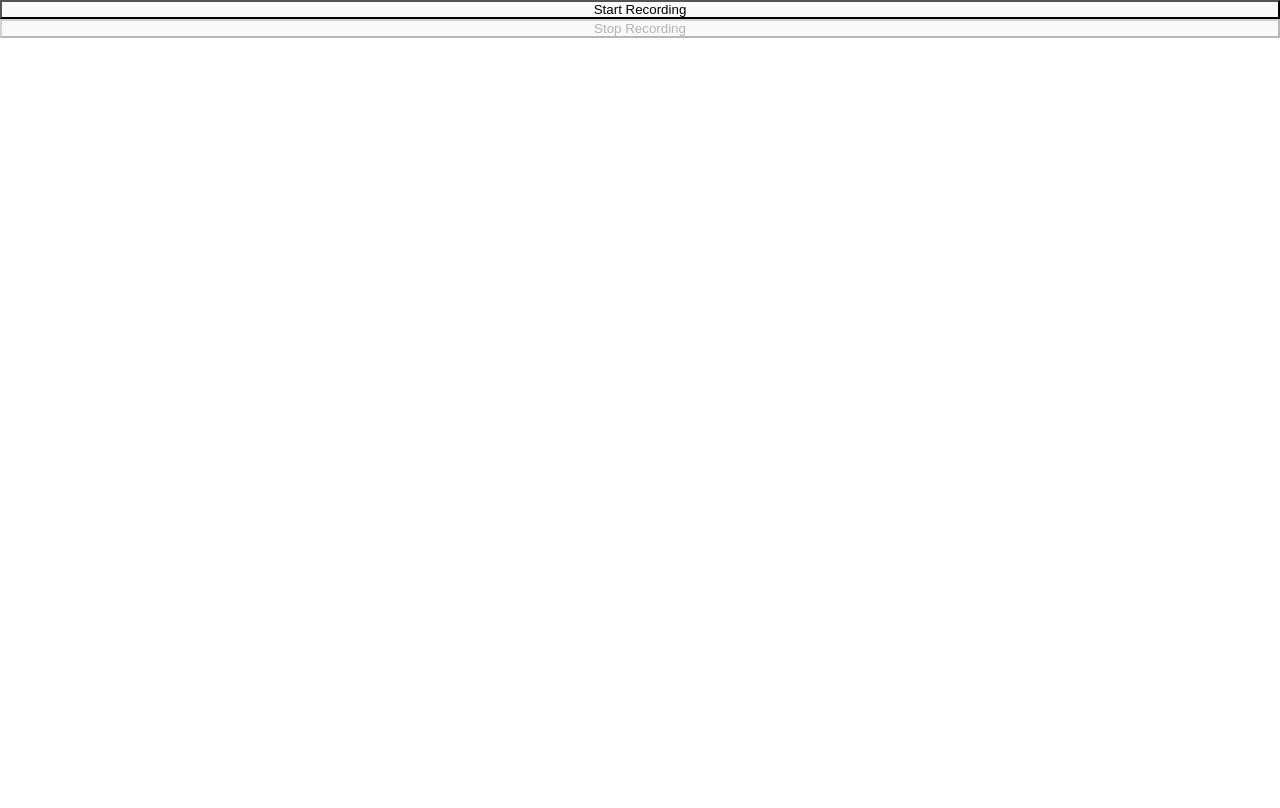
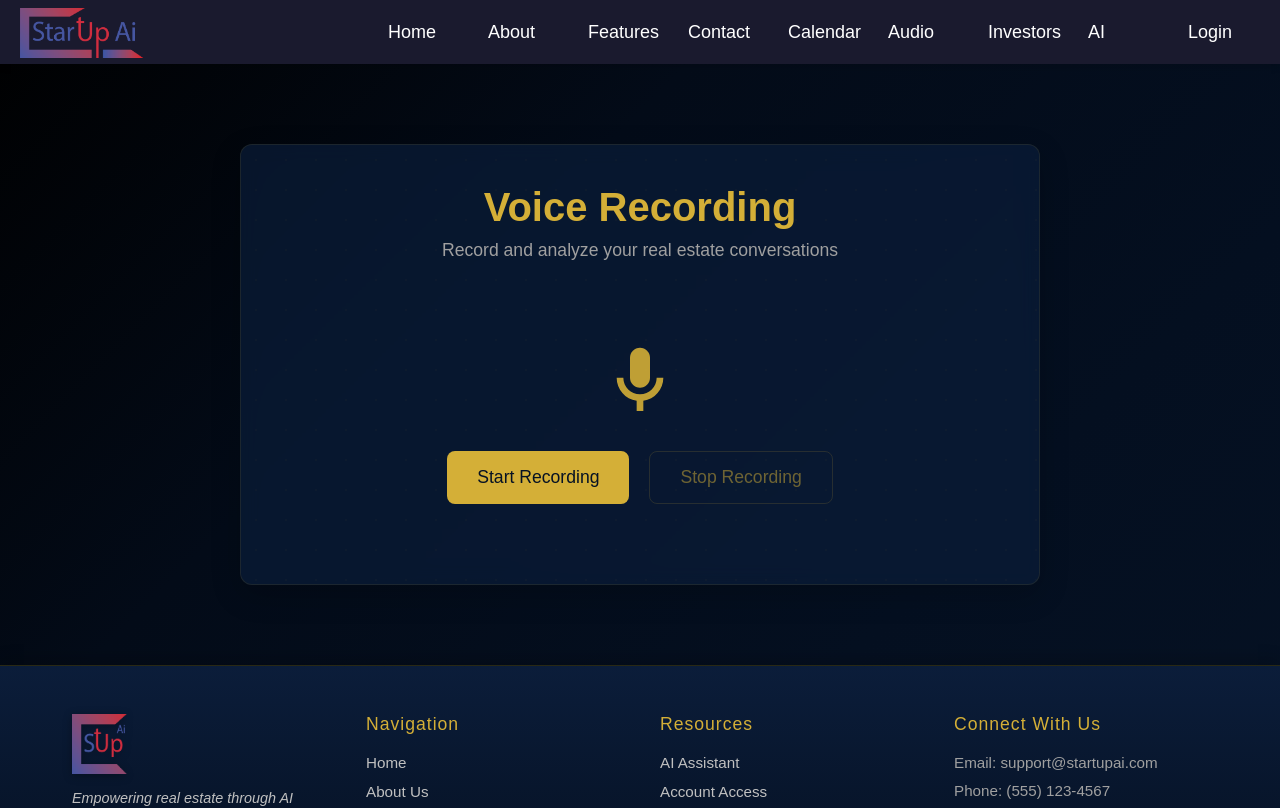
Before and after one commit to Mokshjain131/Bulba, a React (Vite) app in the folder Frontend/: page /audio in a window 1280 px wide. Shown: the top 808 px of the page. Built offline with nearby package versions, Linux system fonts and the light colour scheme.

Commit message:
audio jsx css

```diff
--- a/Frontend/src/pages/audio.jsx
+++ b/Frontend/src/pages/audio.jsx
@@ -1,7 +1,9 @@
 import React, { useState, useRef } from 'react';
-//import axios from 'axios';
+import Navbar from "../components/navbar";
+import Footer from "../components/footer";
+import "../styles/audio.css";
 
-function VirtualCallRecorder() {
+const VirtualCallRecorder = () => {
   const [isRecording, setIsRecording] = useState(false);
   const mediaRecorder = useRef(null);
   const audioChunks = useRef([]);
@@ -21,15 +23,13 @@ function VirtualCallRecorder() {
         const audioBlob = new Blob(audioChunks.current, { type: 'audio/webm' });
         audioChunks.current = []; // Clear chunks
 
-        // Create FormData object
         const formData = new FormData();
         formData.append('file', audioBlob, 'audio.webm');
 
         try {
           const response = await fetch('http://localhost:8000/upload-audio', {
             method: 'POST',
-            body: formData, // Send as FormData instead of binary
-            // Remove the Content-Type header - it will be set automatically with boundary
+            body: formData,
           });
 
           if (response.ok) {
@@ -56,16 +56,51 @@ function VirtualCallRecorder() {
     }
   };
 
+  // Microphone icon SVG
+  const MicrophoneIcon = () => (
+    <svg className="recorder-icon" viewBox="0 0 24 24" fill="none" xmlns="http://www.w3.org/2000/svg">
+      <path d="M12 14c1.66 0 3-1.34 3-3V5c0-1.66-1.34-3-3-3S9 3.34 9 5v6c0 1.66 1.34 3 3 3z" fill="currentColor"/>
+      <path d="M17 11c0 2.76-2.24 5-5 5s-5-2.24-5-5H5c0 3.53 2.61 6.43 6 6.92V21h2v-3.08c3.39-.49 6-3.39 6-6.92h-2z" fill="currentColor"/>
+    </svg>
+  );
+
   return (
-    <div>
-      <button onClick={startRecording} disabled={isRecording}>
-        Start Recording
-      </button>
-      <button onClick={stopRecording} disabled={!isRecording}>
-        Stop Recording
-      </button>
+    <div className="audio-page">
+      <Navbar />
+
+      <div className="audio-container">
+        <div className="audio-header">
+          <h1>Voice Recording</h1>
+          <p>Record and analyze your real estate conversations</p>
+        </div>
+
+        <div className="recorder-section">
+          <div className="recorder-wrapper">
+            <MicrophoneIcon />
+            <div className="recorder-buttons">
+              <button
+                onClick={startRecording}
+                disabled={isRecording}
+                className={`record-button ${isRecording ? 'disabled' : ''}`}
+              >
+                Start Recording
+              </button>
+              <button
+                onClick={stopRecording}
+                disabled={!isRecording}
+                className={`stop-button ${!isRecording ? 'disabled' : ''}`}
+              >
+                Stop Recording
+              </button>
+            </div>
+            {isRecording && <div className="recording-indicator">Recording in progress...</div>}
+          </div>
+        </div>
+      </div>
+
+      <Footer />
     </div>
   );
-}
+};
 
 export default VirtualCallRecorder;
--- /dev/null
+++ b/Frontend/src/styles/audio.css
@@ -0,0 +1,179 @@
+/* Audio Page Styling */
+.audio-page {
+  background: linear-gradient(135deg, #000000, #030b18, #040f20, #061224);
+  min-height: 100vh;
+  display: flex;
+  flex-direction: column;
+  color: white;
+}
+
+.audio-container {
+  max-width: 800px;
+  width: 90%;
+  margin: 80px auto;
+  padding: 40px;
+  background: rgba(11, 29, 58, 0.7);
+  backdrop-filter: blur(10px);
+  border-radius: 12px;
+  box-shadow: 0 10px 30px rgba(0, 0, 0, 0.2);
+  border: 1px solid rgba(212, 175, 55, 0.1);
+  position: relative;
+  flex: 1;
+}
+
+.audio-container::before {
+  content: '';
+  position: absolute;
+  top: 0;
+  left: 0;
+  width: 100%;
+  height: 100%;
+  background-image: radial-gradient(rgba(212, 175, 55, 0.1) 1px, transparent 1px);
+  background-size: 30px 30px;
+  pointer-events: none;
+  opacity: 0.3;
+  border-radius: 12px;
+}
+
+.audio-header {
+  text-align: center;
+  margin-bottom: 40px;
+  position: relative;
+}
+
+.audio-header h1 {
+  font-size: 2.5rem;
+  color: #d4af37;
+  margin-bottom: 10px;
+  font-weight: 600;
+}
+
+.audio-header p {
+  color: #a0a0a0;
+  font-size: 1.1rem;
+}
+
+.recorder-section {
+  display: flex;
+  justify-content: center;
+  align-items: center;
+  padding: 40px 0;
+  position: relative;
+}
+
+.recorder-wrapper {
+  display: flex;
+  flex-direction: column;
+  align-items: center;
+  gap: 30px;
+}
+
+.recorder-icon {
+  width: 80px;
+  height: 80px;
+  color: #d4af37;
+  opacity: 0.9;
+}
+
+.recorder-buttons {
+  display: flex;
+  gap: 20px;
+}
+
+.record-button, .stop-button {
+  padding: 15px 30px;
+  font-size: 1.1rem;
+  font-weight: 500;
+  border-radius: 8px;
+  cursor: pointer;
+  transition: all 0.3s ease;
+  border: none;
+  min-width: 180px;
+}
+
+.record-button {
+  background: #d4af37;
+  color: #061224;
+}
+
+.record-button:hover:not(.disabled) {
+  background: #c4a030;
+  transform: translateY(-2px);
+}
+
+.stop-button {
+  background: transparent;
+  color: #d4af37;
+  border: 1px solid rgba(212, 175, 55, 0.3);
+}
+
+.stop-button:hover:not(.disabled) {
+  background: rgba(212, 175, 55, 0.1);
+  transform: translateY(-2px);
+}
+
+.disabled {
+  opacity: 0.5;
+  cursor: not-allowed;
+  transform: none !important;
+}
+
+.recording-indicator {
+  color: #d4af37;
+  font-size: 1.1rem;
+  margin-top: 20px;
+  display: flex;
+  align-items: center;
+  gap: 10px;
+}
+
+.recording-indicator::before {
+  content: '';
+  width: 10px;
+  height: 10px;
+  background-color: #d4af37;
+  border-radius: 50%;
+  animation: pulse 1.5s infinite;
+}
+
+@keyframes pulse {
+  0% { opacity: 1; }
+  50% { opacity: 0.4; }
+  100% { opacity: 1; }
+}
+
+/* Responsive adjustments */
+@media (max-width: 768px) {
+  .audio-container {
+    padding: 30px;
+    margin: 60px auto;
+  }
+
+  .audio-header h1 {
+    font-size: 2rem;
+  }
+
+  .recorder-buttons {
+    flex-direction: column;
+  }
+
+  .record-button, .stop-button {
+    width: 100%;
+    padding: 12px 20px;
+  }
+}
+
+@media (max-width: 480px) {
+  .audio-container {
+    padding: 20px;
+  }
+
+  .recorder-icon {
+    width: 60px;
+    height: 60px;
+  }
+
+  .audio-header h1 {
+    font-size: 1.8rem;
+  }
+}
```
